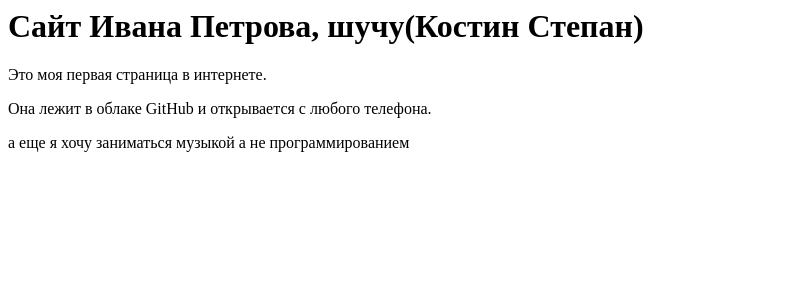
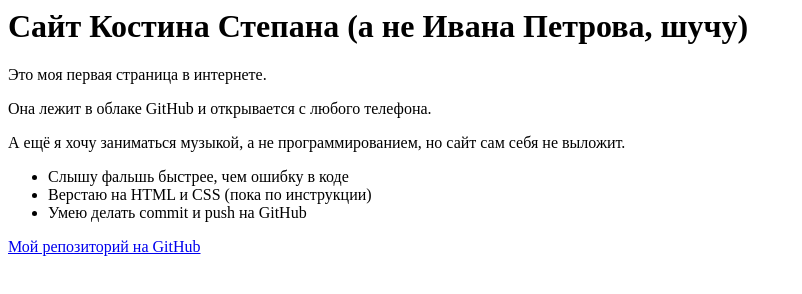
Before and after one commit to Forgets0/cloud-project, a plain HTML site: page index.html in a window 1280 px wide. Shown: the whole page, without its empty margins (0-802 px from the left). Drawn offline with Linux system fonts and the light colour scheme.

Commit message:
Update index.html

```diff
--- a/index.html
+++ b/index.html
@@ -1,4 +1,6 @@
-<h1>Сайт Ивана Петрова, шучу(Костин Степан)</h1>
+<h1>Сайт Костина Степана (а не Ивана Петрова, шучу)</h1>
 <p>Это моя первая страница в интернете.</p>
 <p>Она лежит в облаке GitHub и открывается с любого телефона.</p>
-<p>а еще я хочу заниматься музыкой а не программированием</p>
+<p>А ещё я хочу заниматься музыкой, а не программированием, но сайт сам себя не выложит.</p>
+<ul><li>Слышу фальшь быстрее, чем ошибку в коде</li><li>Верстаю на HTML и CSS (пока по инструкции)</li><li>Умею делать commit и push на GitHub</li></ul>
+<a href="https://github.com/Forgets0">Мой репозиторий на GitHub</a>
```
